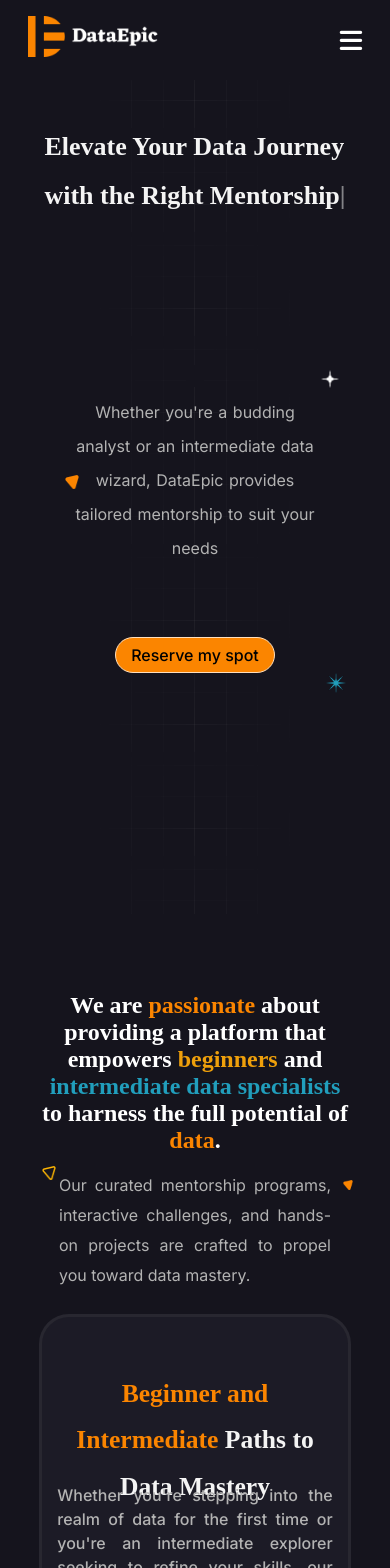
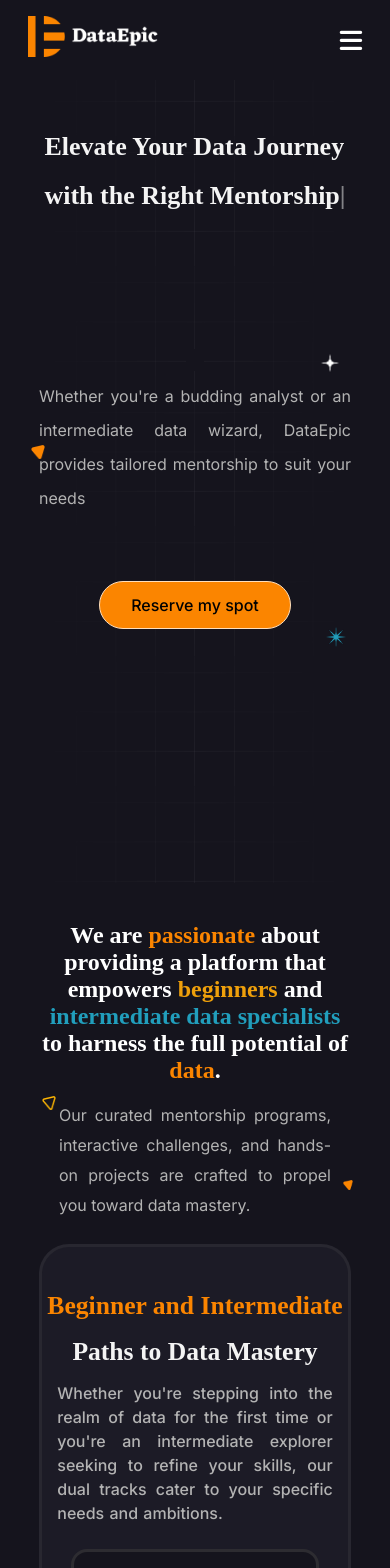
Before and after one commit to TheSaviourEking/dataepic_website, a React (Create React App) app: page / in a window 390 px wide. Shown: the top 1568 px of the page. Built offline with nearby package versions, Linux system fonts and the light colour scheme; the HTML template or start-up script is replaced by a standard one; a web font is replaced by a local one.

Commit message:
mobile responsive

```diff
--- a/src/styles/Home.css
+++ b/src/styles/Home.css
@@ -914,11 +914,14 @@ html {
   padding-right: 12px;
 }
 
+
+
 @media screen and (max-width: 775.98px) {
   /* HERO SECTION AREA */
+
   .web_container {
     width: 100%;
-    padding: 10%;
+    /* padding: 10%; */
     align-items: center;
     top: 0;
   }
@@ -942,9 +945,13 @@ html {
 
   .maintext_para p {
     width: 100%;
-    margin-bottom: 12px;
-
-  }
+    background: transparent;
+    text-align: justify;
+    margin-top: 0 ;
+    /* margin-bottom: 12px; */
+
+  }
+
   .whitestar {
     position: relative;
     top: 5px;
@@ -1005,12 +1012,10 @@ html {
     word-break: break-word;
   }
 
-  .hero-content .reserve-btns button {
-    width: 160px;
-    height: 36px;
-    font-size: 16px;
-    margin-top: 60px;
-  }
+  .reserve-btns{
+    color: #15141d;
+  }
+
 
   /* about section */
   .main_wrapper {
@@ -1080,7 +1085,7 @@ html {
   /* DATAMASTERY AREA */
   .main_wrapper .datamastery-container {
     width: 100%;
-    height: 94rem;
+    height: 100rem;
     border-radius: 30px;
   }
 
@@ -1094,8 +1099,7 @@ html {
     width: 100%;
     line-height: 1.8;
     height: 80px;
-    margin: 40px auto;
-    padding: 8px;
+    margin: 18px auto;
   }
 
   .datamastery-wrapper .datamastery-info p {
```
